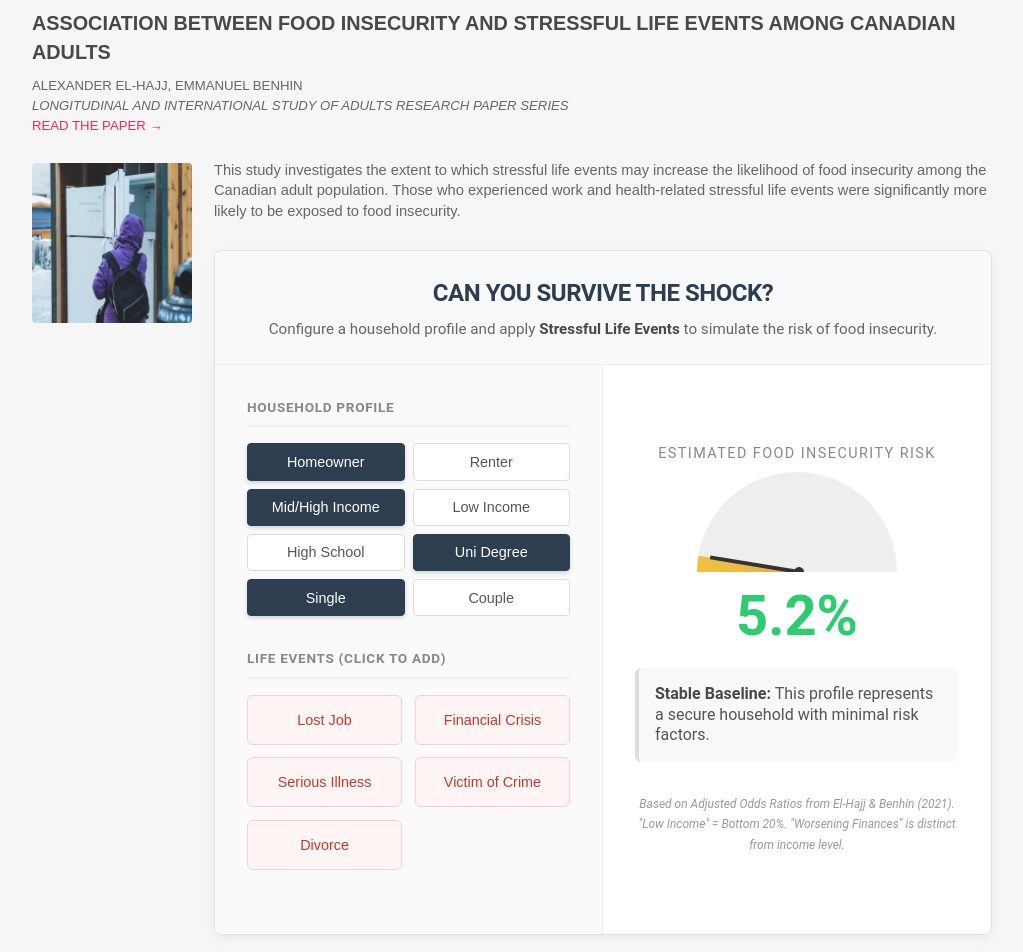
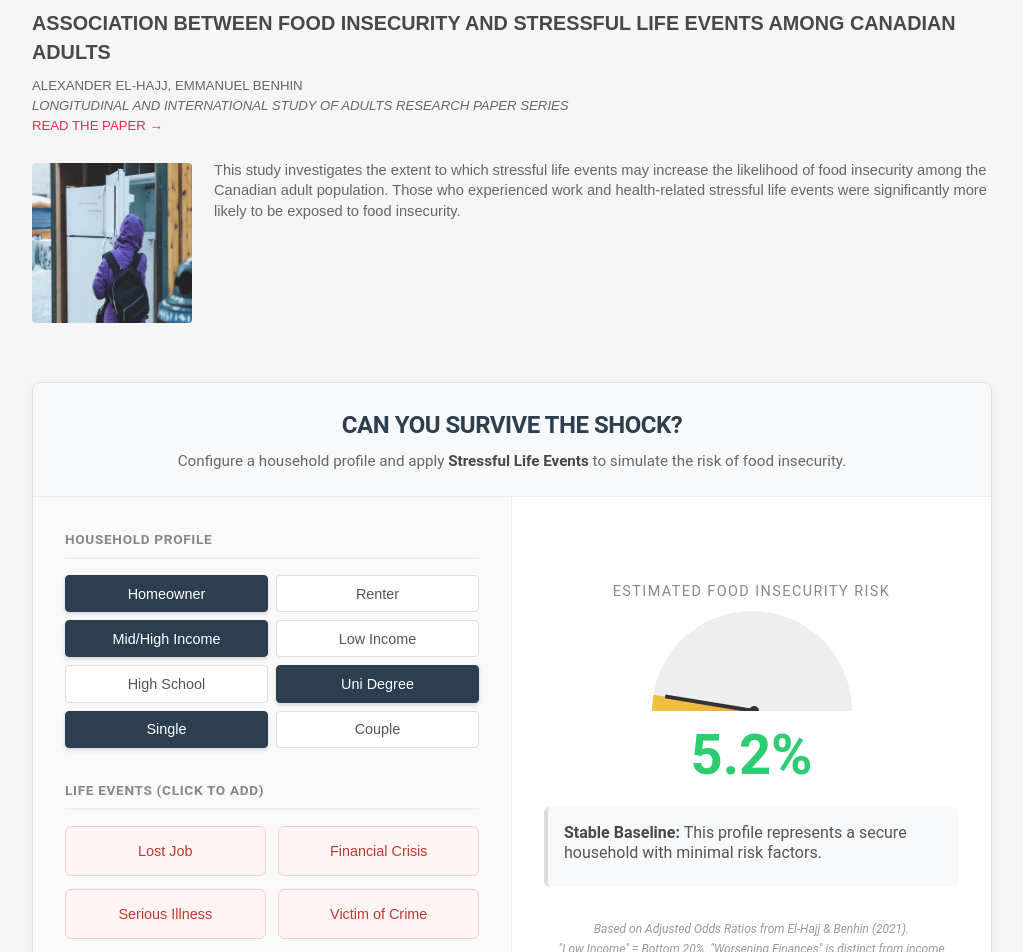
Before and after one commit to a-elhajj/a-elhajj.github.io, a Jekyll site: the page research.html, which Jekyll copies as it is, in a window 1280 px wide. Shown: the part 2815-3767 px from the top of the page, without its empty margins (128-1151 px from the left). Built offline with Jekyll 4.4.1, drawn with Linux system fonts in a browser that asks for light colours.

Commit message:
fix(research): refine layout for Food Security simulation
- wrap paper description to contain floats
- add clear:both and vertical margins to simulation container
- ensures simulation sits cleanly below the paper abstract and pushes subsequent content down

Co-authored-by: Cursor <cursoragent@cursor.com>

```diff
--- a/assets/css/stress-test.css
+++ b/assets/css/stress-test.css
@@ -7,11 +7,15 @@
     border: 1px solid #e0e0e0;
     border-radius: 8px;
     padding: 0;
-    margin: 2em 0;
+    margin: 3rem 0 4rem 0; /* Updated margins */
     box-shadow: 0 4px 12px rgba(0,0,0,0.05);
     font-family: "Roboto", sans-serif; /* Fallback to site font */
     color: #333;
     overflow: hidden;
+    clear: both; /* Ensure it clears floated elements above */
+    display: block;
+    width: 100%;
+    box-sizing: border-box;
 }
 
 .stress-header {
@@ -259,3 +263,9 @@
     70% { box-shadow: 0 0 0 10px rgba(231, 76, 60, 0); }
     100% { box-shadow: 0 0 0 0 rgba(231, 76, 60, 0); }
 }
+
+/* Paper Intro Wrapper to contain floats */
+.paper-intro-section {
+    overflow: auto; /* Contains the floated image */
+    margin-bottom: 2rem;
+}
--- a/research.html
+++ b/research.html
@@ -171,6 +171,7 @@
 
     <!-- Paper 2: Food Security -->
     <article id="FoodSecurity" class="research-paper-block">
+      <div class="paper-intro-section">
         <header class="paper-header">
           <h3>Association between Food Insecurity and Stressful Life Events among Canadian Adults</h3>
           <p class="paper-meta">
@@ -185,6 +186,7 @@
           </span>
         </a>
         <p>This study investigates the extent to which stressful life events may increase the likelihood of food insecurity among the Canadian adult population. Those who experienced work and health-related stressful life events were significantly more likely to be exposed to food insecurity.</p>
+      </div>
 
       <!-- STRESS TEST SIMULATION CONTAINER -->
       <div id="stress-test-container" class="stress-test-container">
```
Lines whose indentation alone changed are shown as unchanged.
